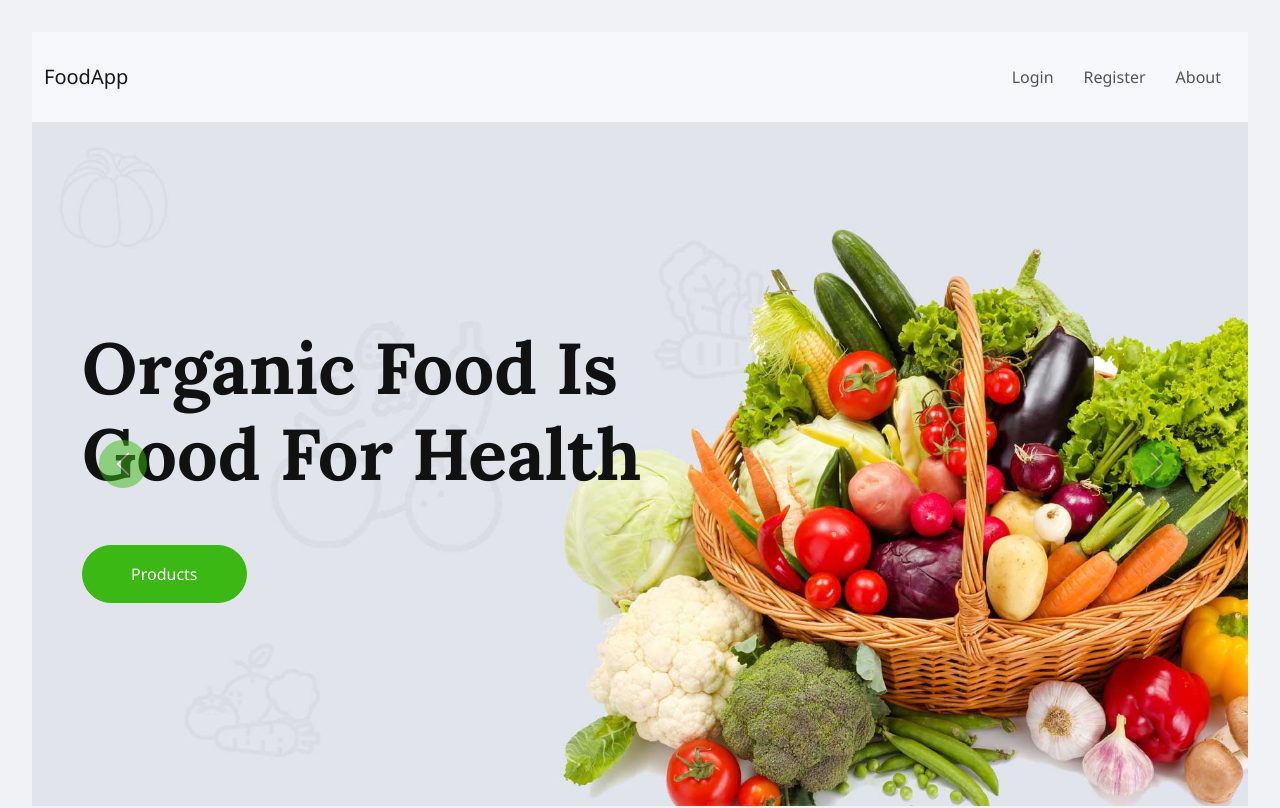
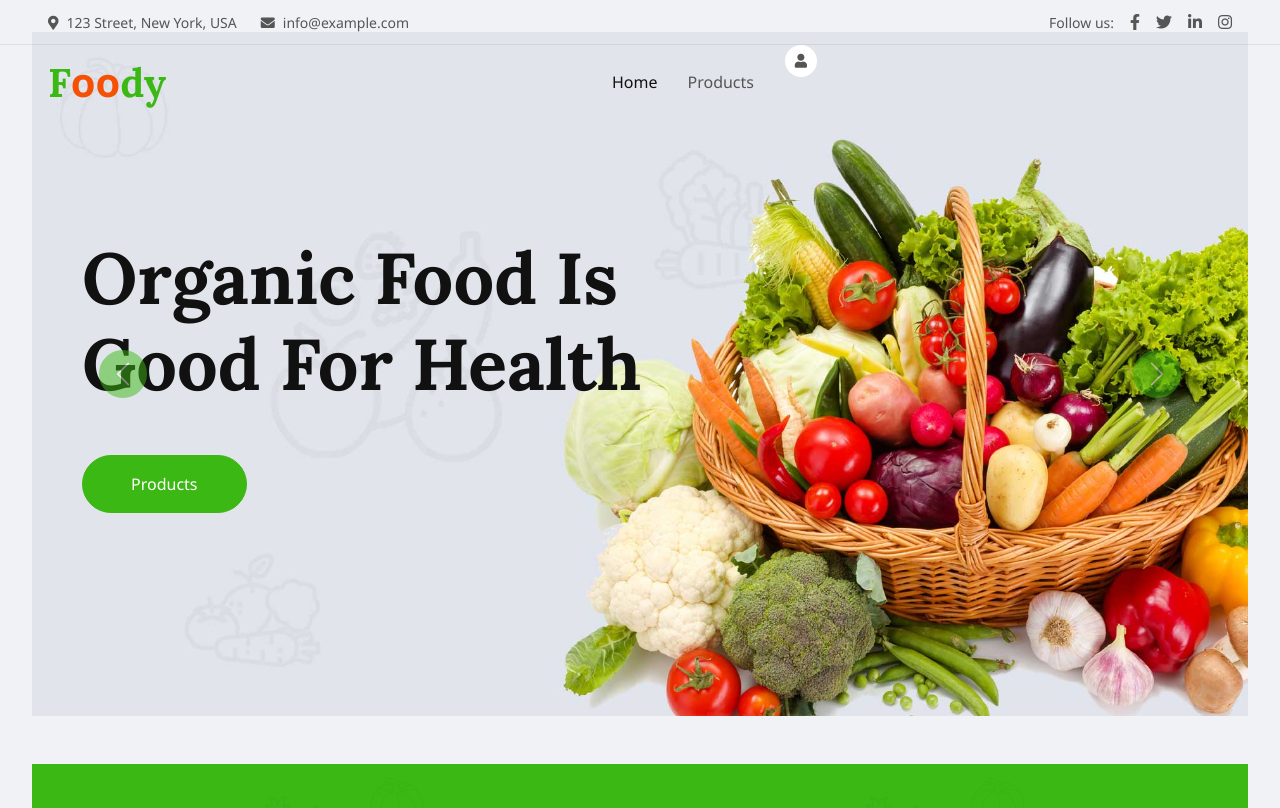
Before and after one commit to SenticHub/Online-food-delivery-web-application, a React (Vite) app in the folder frontEnd/user-app/: page / in a window 1280 px wide. Shown: the top 808 px of the page. Built offline with nearby package versions, Linux system fonts and the light colour scheme; no server answers.

Commit message:
Update Navbar.jsx

```diff
--- a/frontEnd/user-app/src/Navbar.jsx
+++ b/frontEnd/user-app/src/Navbar.jsx
@@ -36,117 +36,86 @@ const Navbar = () => {
     window.location.href = "/login"
   }
 
-const closeMenu = () => {
-    const navbar = document.getElementById("navbarSupportedContent");
-    if (navbar && navbar.classList.contains("show")) {
-      const bsCollapse = new window.bootstrap.Collapse(navbar, { toggle: false });
-      bsCollapse.hide();
-    }
-}
-//   return (
-//     <div>
-//       <div className="container-fluid fixed-top px-0 wow fadeIn" data-wow-delay="0.1s">
-//         <div className="top-bar row gx-0 align-items-center d-none d-lg-flex">
-//           <div className="col-lg-6 px-5 text-start">
-//             <small><i className="fa fa-map-marker-alt me-2" />123 Street, New York, USA</small>
-//             <small className="ms-4"><i className="fa fa-envelope me-2" />info@example.com</small>
-//           </div>
-//           <div className="col-lg-6 px-5 text-end">
-//             <small>Follow us:</small>
-//             <a className="text-body ms-3" href="#"><i className="fab fa-facebook-f" /></a>
-//             <a className="text-body ms-3" href="#"><i className="fab fa-twitter" /></a>
-//             <a className="text-body ms-3" href="#"><i className="fab fa-linkedin-in" /></a>
-//             <a className="text-body ms-3" href="#"><i className="fab fa-instagram" /></a>
-//           </div>
-//         </div>
+// const closeMenu = () => {
+//     const navbar = document.getElementById("navbarSupportedContent");
+//     if (navbar && navbar.classList.contains("show")) {
+//       const bsCollapse = new window.bootstrap.Collapse(navbar, { toggle: false });
+//       bsCollapse.hide();
+//     }
+// }
+  return (
+    <div>
+      <div className="container-fluid fixed-top px-0 wow fadeIn" data-wow-delay="0.1s">
+        <div className="top-bar row gx-0 align-items-center d-none d-lg-flex">
+          <div className="col-lg-6 px-5 text-start">
+            <small><i className="fa fa-map-marker-alt me-2" />123 Street, New York, USA</small>
+            <small className="ms-4"><i className="fa fa-envelope me-2" />info@example.com</small>
+          </div>
+          <div className="col-lg-6 px-5 text-end">
+            <small>Follow us:</small>
+            <a className="text-body ms-3" href="#"><i className="fab fa-facebook-f" /></a>
+            <a className="text-body ms-3" href="#"><i className="fab fa-twitter" /></a>
+            <a className="text-body ms-3" href="#"><i className="fab fa-linkedin-in" /></a>
+            <a className="text-body ms-3" href="#"><i className="fab fa-instagram" /></a>
+          </div>
+        </div>
 
-//         <nav className="navbar navbar-expand-lg navbar-light py-lg-0 px-lg-5 wow fadeIn" data-wow-delay="0.1s">
-//           <a href="index.html" className="navbar-brand ms-4 ms-lg-0">
-//             <h1 className="fw-bold text-primary m-0">F<span className="text-secondary">oo</span>dy</h1>
-//           </a>
-//           <button type="button" className="navbar-toggler me-4" data-bs-toggle="collapse" data-bs-target="#navbarCollapse">
-//             <span className="navbar-toggler-icon" />
-//           </button>
+        <nav className="navbar navbar-expand-lg navbar-light py-lg-0 px-lg-5 wow fadeIn" data-wow-delay="0.1s">
+          <a href="index.html" className="navbar-brand ms-4 ms-lg-0">
+            <h1 className="fw-bold text-primary m-0">F<span className="text-secondary">oo</span>dy</h1>
+          </a>
+          <button type="button" className="navbar-toggler me-4" data-bs-toggle="collapse" data-bs-target="#navbarCollapse">
+            <span className="navbar-toggler-icon" />
+          </button>
 
-//           <div className="collapse navbar-collapse justify-content-center" id="navbarCollapse">
-//             <div className="navbar-nav p-4 p-lg-0">
-//               <Link to="/" className="nav-item nav-link active">Home</Link>
-//               {/* <Link to="/about" className="nav-item nav-link">About Us</Link> */}
-//               <Link to="/product" className="nav-item nav-link">Products</Link>
-//               {/* <div className="nav-item dropdown">
-//                 <a href="#" className="nav-link dropdown-toggle" data-bs-toggle="dropdown">Pages</a>
-//                 <div className="dropdown-menu m-0">
-//                   <a href="blog.html" className="dropdown-item">Blog Grid</a>
-//                   <a href="feature.html" className="dropdown-item">Our Features</a>
-//                   <a href="testimonial.html" className="dropdown-item">Testimonial</a>
-//                   <a href="404.html" className="dropdown-item">404 Page</a>
-//                 </div>
-//               </div> */}
-//               {
-//                 flag === 0 ? (
-//                   <Link to="/login" className="btn-sm-square bg-white rounded-circle ms-3">
-//                     <small className="fa fa-user text-body" />
-//                   </Link>
-//                 ) : (
-//                   <>
-//                    <Link to="/cart" className="btn-sm-square bg-white rounded-circle ms-3" href="#">
-//                     <small className="fa fa-shopping-bag text-body" /><sup>{cartCount}</sup>
-//                   </Link>
-//                   <div className="nav-item dropdown">
-//                     <a href="#" className="nav-link dropdown-toggle" data-bs-toggle="dropdown">{name}</a>
-//                     <div className="dropdown-menu m-0">
-//                       <Link to="/profile" className="dropdown-item">Profile</Link>
-//                       <a onClick={logout} className="dropdown-item" style={{ cursor: "pointer" }}>Log out</a>
-//                       <Link to="/order" className="dropdown-item">Order</Link>
-//                     </div>
-//                   </div>
-//                   </>
-//                 )
-//               }
+          <div className="collapse navbar-collapse justify-content-center" id="navbarCollapse">
+            <div className="navbar-nav p-4 p-lg-0">
+              <Link to="/" className="nav-item nav-link active">Home</Link>
+              {/* <Link to="/about" className="nav-item nav-link">About Us</Link> */}
+              <Link to="/product" className="nav-item nav-link">Products</Link>
+              {/* <div className="nav-item dropdown">
+                <a href="#" className="nav-link dropdown-toggle" data-bs-toggle="dropdown">Pages</a>
+                <div className="dropdown-menu m-0">
+                  <a href="blog.html" className="dropdown-item">Blog Grid</a>
+                  <a href="feature.html" className="dropdown-item">Our Features</a>
+                  <a href="testimonial.html" className="dropdown-item">Testimonial</a>
+                  <a href="404.html" className="dropdown-item">404 Page</a>
+                </div>
+              </div> */}
+              {
+                flag === 0 ? (
+                  <Link to="/login" className="btn-sm-square bg-white rounded-circle ms-3">
+                    <small className="fa fa-user text-body" />
+                  </Link>
+                ) : (
+                  <>
+                   <Link to="/cart" className="btn-sm-square bg-white rounded-circle ms-3" href="#">
+                    <small className="fa fa-shopping-bag text-body" /><sup>{cartCount}</sup>
+                  </Link>
+                  <div className="nav-item dropdown">
+                    <a href="#" className="nav-link dropdown-toggle" data-bs-toggle="dropdown">{name}</a>
+                    <div className="dropdown-menu m-0">
+                      <Link to="/profile" className="dropdown-item">Profile</Link>
+                      <a onClick={logout} className="dropdown-item" style={{ cursor: "pointer" }}>Log out</a>
+                      <Link to="/order" className="dropdown-item">Order</Link>
+                    </div>
+                  </div>
+                  </>
+                )
+              }
 
-//             </div>
-// {/*
-//             <div className="d-lg-flex ms-2">
+            </div>
+{/*
+            <div className="d-lg-flex ms-2">
 
 
-//             </div> */}
-//           </div>
-//         </nav>
-//       </div>
-//     </div>
-//   )
-   return (
-    <nav className="navbar navbar-expand-lg navbar-light bg-light">
-      <div className="container-fluid">
-        <Link className="navbar-brand" to="/">FoodApp</Link>
-        <button
-          className="navbar-toggler"
-          type="button"
-          data-bs-toggle="collapse"
-          data-bs-target="#navbarSupportedContent"
-          aria-controls="navbarSupportedContent"
-          aria-expanded="false"
-          aria-label="Toggle navigation"
-        >
-          <span className="navbar-toggler-icon"></span>
-        </button>
+            </div> */}
+          </div>
+        </nav>
+      </div>
+    </div>
+  )
 
-        <div className="collapse navbar-collapse" id="navbarSupportedContent">
-          <ul className="navbar-nav ms-auto mb-2 mb-lg-0">
-            <li className="nav-item">
-              <Link className="nav-link" to="/login" onClick={closeMenu}>Login</Link>
-            </li>
-            <li className="nav-item">
-              <Link className="nav-link" to="/register" onClick={closeMenu}>Register</Link>
-            </li>
-            <li className="nav-item">
-              <Link className="nav-link" to="/about" onClick={closeMenu}>About</Link>
-            </li>
-          </ul>
-        </div>
-      </div>
-    </nav>
-  );
 }
 
 export default Navbar
```
